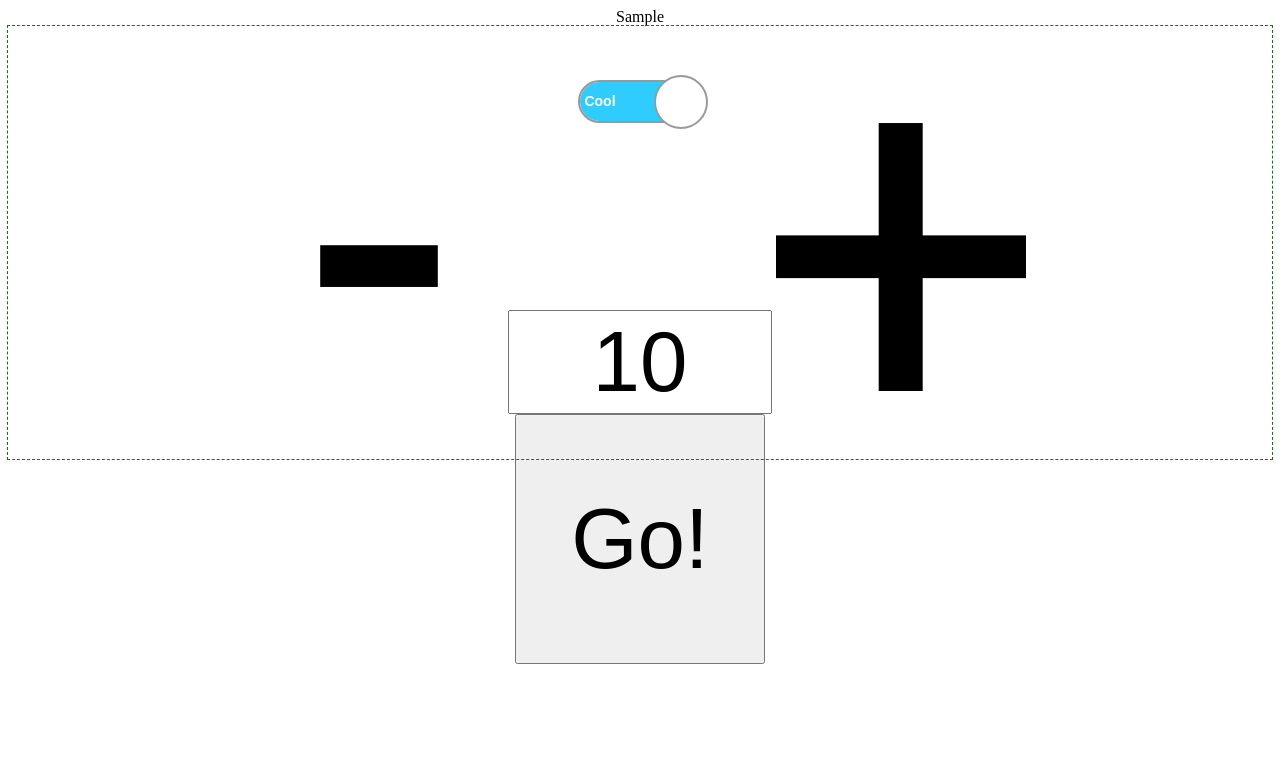
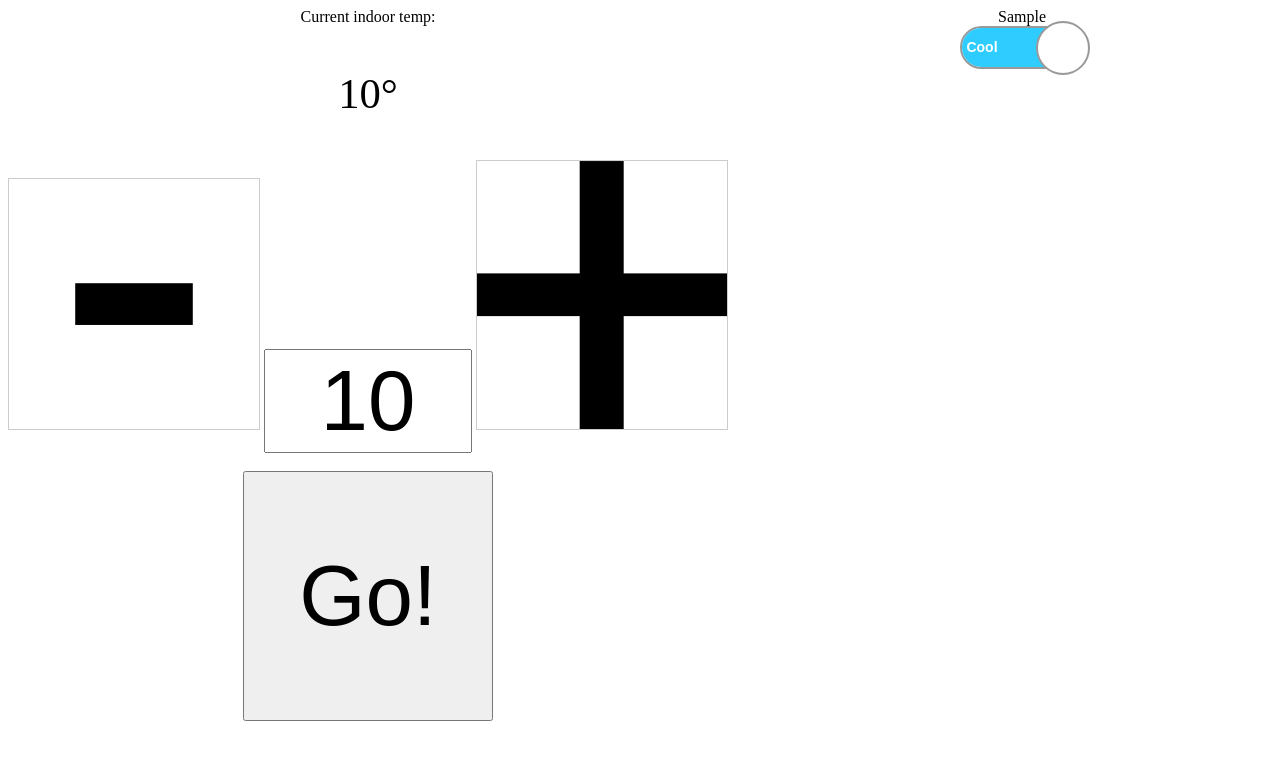
Before and after one commit to wywin/Rubustat, a Flask app: template templates/form.html in a window 1280 px wide. Shown: the top 760 px of the page. Run offline with Flask 2, Linux system fonts and the light colour scheme; the template is opened without the code that fills it: most values are stand-ins (such as "Sample title", 1, 10 or a date in 2020).

Commit message:
redid design, added indoor temp display

```diff
--- a/rubustat_web_interface.py
+++ b/rubustat_web_interface.py
@@ -12,7 +12,7 @@ app.secret_key = 'A0Zr98j/3yX R~XHH!jmN]LWX/,?RT'
 ZIP = 37216
 
 #start the daemon in the background
-subprocess.Popen("./rubustat_daemon.py", shell=True)
+#subprocess.Popen("./rubustat_daemon.py", shell=True)
 
 def getWeather():
     result = pywapi.get_weather_from_yahoo( str(ZIP), units = 'imperial' )
@@ -39,15 +39,18 @@ def my_form():
         checked = "checked=\"checked\""
     else:
         checked = "Something broke"
-    return render_template("form.html", targetTemp = targetTemp, weatherString = weatherString, checked = checked)
+    return render_template("form.html", targetTemp = targetTemp, \
+                                        weatherString = weatherString, \
+                                        checked = checked, \
+                                        indoor_temp = indoor_temp)
 
 @app.route("/", methods=['POST'])
 def my_form_post():
 
     text = request.form['text']
     mode = "heat"
-    #default mode to heat, cool if
-    #the checkbox is returned, it is checked
+    #default mode to heat
+    #cool if the checkbox is returned, it is checked
     #and cool mode has been selected
     if 'onoffswitch' in request.form:
         mode = "cool"
--- a/static/lame.css
+++ b/static/lame.css
@@ -1,24 +1,29 @@
 
 /* switch thanks to this fancy generator: http://proto.io/freebies/onoff/ */
-.aspectwrapper {
-	display: inline-block; /* shrink to fit */
-	width: 100%; /* whatever width you like */
-	position: relative; /* so .content can use position: absolute */
+
+li {
+    list-style: none;
+    font-size: 50px;
 }
-.aspectwrapper::after {
-	padding-top: 34.25%; /* percentage of containing block _width_ */
-	display: block;
-	content: '';
+
+.switch {
+	float:right;
+	width:500px;
 }
-.content {
-	position: absolute;
-	top: 0; bottom: 0; right: 0; left: 0; /* follow the parent's edges */
-	outline: thin dashed green; /* just so you can see the box */
+.content{
+	float:left;
 }
 input {
     font-size: 64pt;
-    width: 256px;
+    width: 200px;
     text-align: center
+}
+p#currentTemp {
+	font-size: 32pt;
+}
+
+img {
+   border:1px solid #ccc;
 }
 
 /*the switch bit*/
--- a/templates/form.html
+++ b/templates/form.html
@@ -13,14 +13,11 @@
     </ul>
   {% endif %}
 {% endwith %}
-
+</center>
+<div class="switch">
+	<center>
 	{{ weatherString|safe}}
-<div class="aspectwrapper">
-	<div class="content">
-	    <form action="." method="POST">
-
-	    	<br><br><br>
-
+	<br>
 	<div class="onoffswitch">
 	<input type="checkbox" name="onoffswitch" class="onoffswitch-checkbox" id="myonoffswitch" {{ checked }}>
 	<label class="onoffswitch-label" for="myonoffswitch">
@@ -28,19 +25,31 @@
 			<div class="onoffswitch-switch"></div>
 	</label>
 	</div>
+	</center>
+</div>
+<center>
+<div class="content">
+	Current indoor temp:
+
+	<p id="currentTemp">{{indoor_temp}}&deg</p>
+	<form action="." method="POST">
+
 
 	<img src='static/minus-250.png' onclick="decrement(document.getElementsByTagName('input')[1]);" />
+	<input type="text" name="text" value={{ targetTemp }}>
+    <img src='static/plus-250.png' onclick="increment(document.getElementsByTagName('input')[1]);" />
 
-	        <input type="text" name="text" value={{ targetTemp }}>
-
-	        <img src='static/plus-250.png' onclick="increment(document.getElementsByTagName('input')[1]);" />
-	        <br>
+    <br><br>
     <input type="submit" style="height: 250px; width: 250px" name="my-form" value="Go!">
 
+
+    </form>
+
+</div>
 </center>
-	    </form>
-	</div>
-</div>
+
+
+
 
 
 </html>
```
Also changed, not shown: getIndoorTemp.py (+21 -20 lines), 1 other file. Lines whose indentation alone changed are shown as unchanged.
